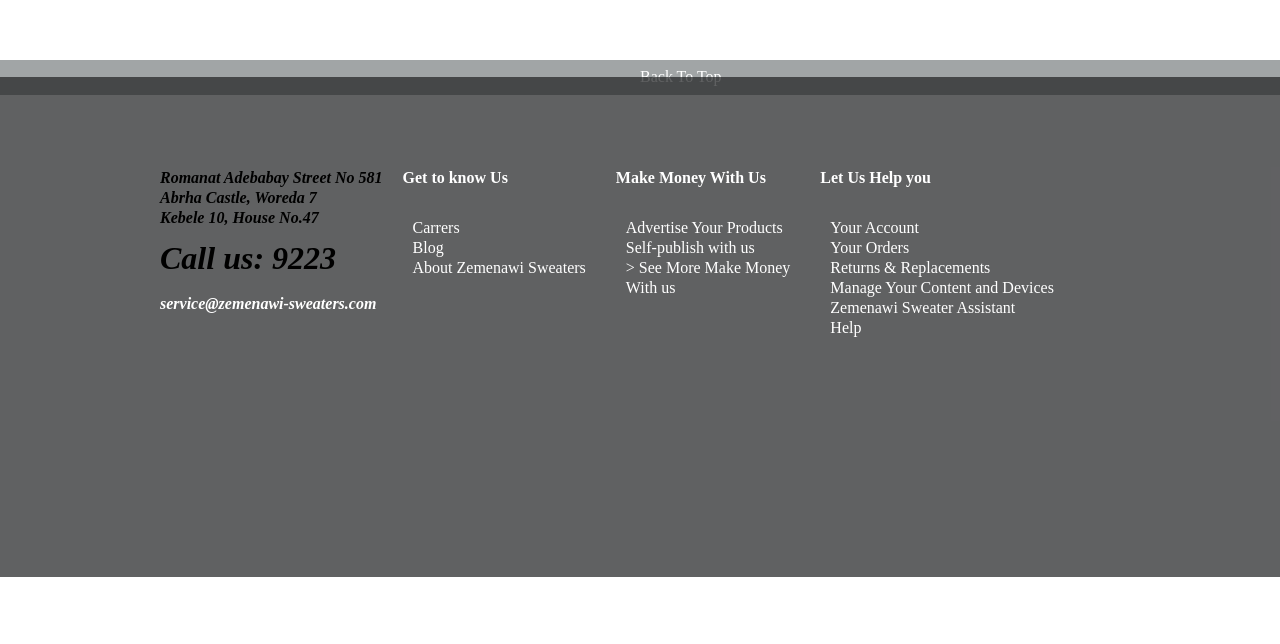
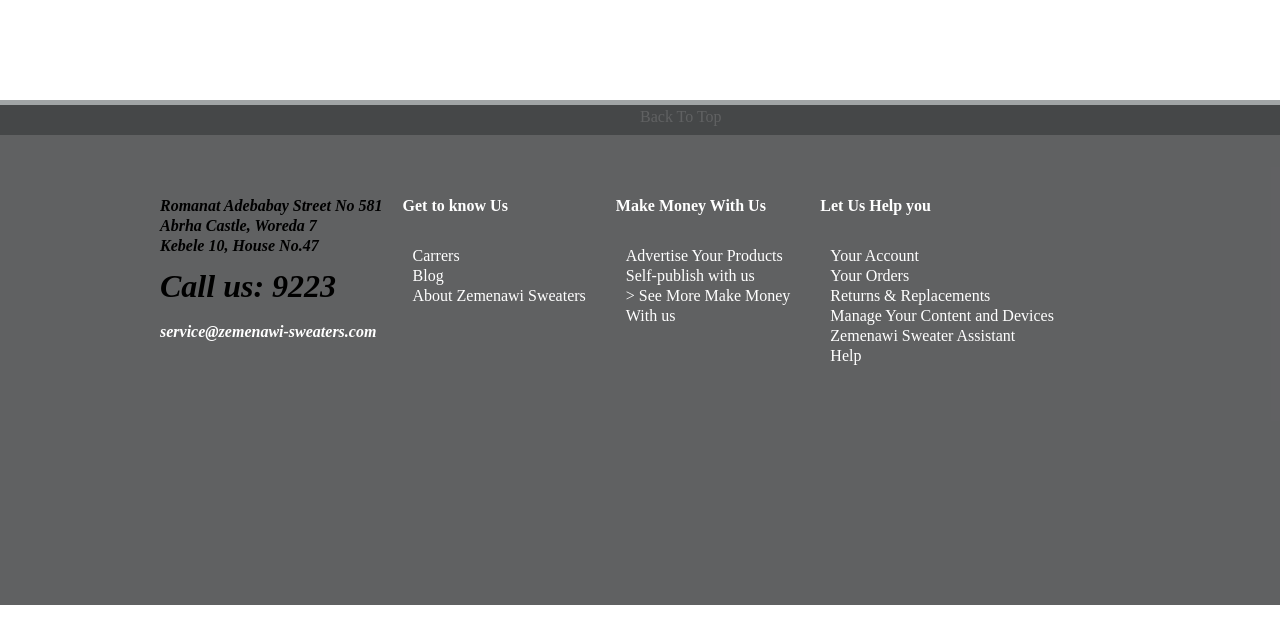
Before and after one commit to samuel-zeray/Zemenawi-Sweaters, a plain HTML site: page index.html in a window 1280 px wide. Shown: the part 4660-5304 px from the top of the page. Drawn offline with Linux system fonts and the light colour scheme.

Commit message:
i have changed #back-to-top top from 590% to 595% and #additional-info top from 581.5% to 585%

```diff
--- a/home.css
+++ b/home.css
@@ -217,7 +217,7 @@ text-decoration: underline;
 #back-to-top{
 background-color: rgba(0, 11, 15, 0.37);
 position: absolute;
-top: 590%;
+top: 595%;
 width: 100%;
 height: 35px;
 padding-left: 50%;
@@ -231,7 +231,7 @@ padding-top: 8px;
 #additional-info{
 background-color: rgba(33, 34, 36, 0.712);
 position: absolute;
-top: 581.5%;
+top: 585%;
 width: 100%;
 height: 500px;
 padding-top: 45px;
@@ -264,7 +264,7 @@ font-weight: bold;
 footer{
     color: white;
     position: absolute;
-    top: 675%;
+    top: 671%;
     left: 63%;
     font-weight: bold;
      }
```
